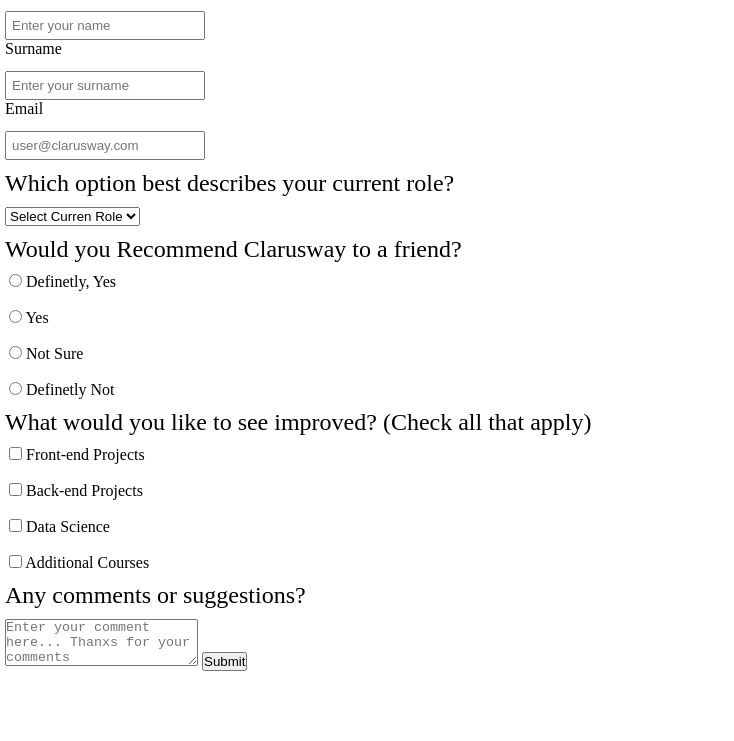
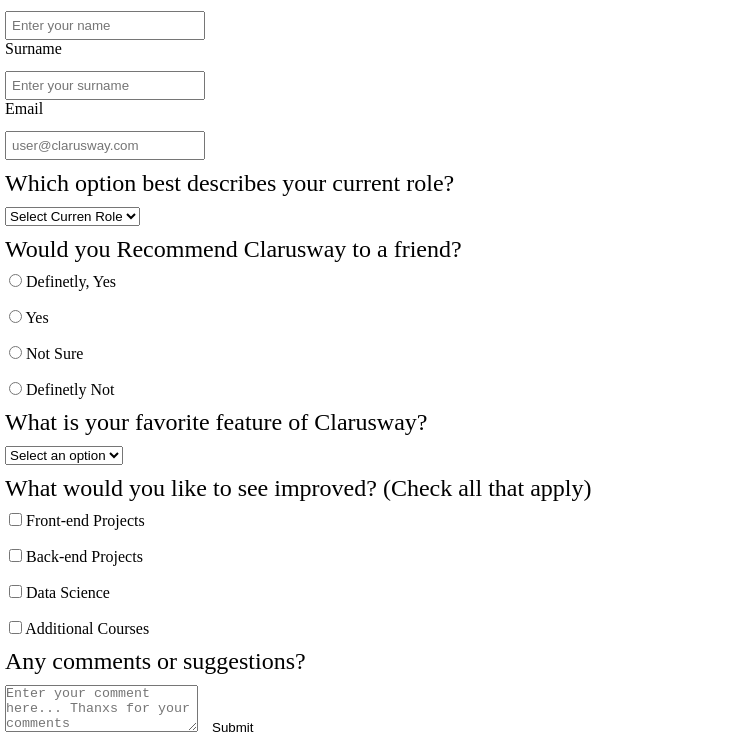
Before and after one commit to zgulen/clarusway-survey-form, a plain HTML site: page index.html in a window 1280 px wide. Shown: the part 151-892 px from the top of the page, without its empty margins (0-734 px from the left). Before the commit the page ends 827 px from the top, so only its background shows below. Drawn offline with Linux system fonts and the light colour scheme.

Commit message:
Fix: forgotten element added.

```diff
--- a/index.html
+++ b/index.html
@@ -67,6 +67,14 @@
         <br />
         <input type="radio" name="recommend" id="dno" value="Definetly Not" />
         <label for="dno">Definetly Not</label>
+        <p>What is your favorite feature of Clarusway?</p>
+        <select name="feature" id="feature">
+          <option disabled selected value="">Select an option</option>
+          <option value="feature">Community</option>
+          <option value="feature">Courses</option>
+          <option value="feature">Project</option>
+          <option value="feature">Mentors</option>
+        </select>
         <p>What would you like to see improved? (Check all that apply)</p>
         <input type="checkbox" name="project" id="front" value="Front-end" />
         <label for="front">Front-end Projects</label>
--- a/style.css
+++ b/style.css
@@ -30,3 +30,11 @@
 #front,#back,#data,#other{
     margin-left: 4px;
 }
+
+button{
+    padding: 0;
+    border: none;
+    background: none;
+    margin-left: 10px;
+    width: auto;
+}
```
